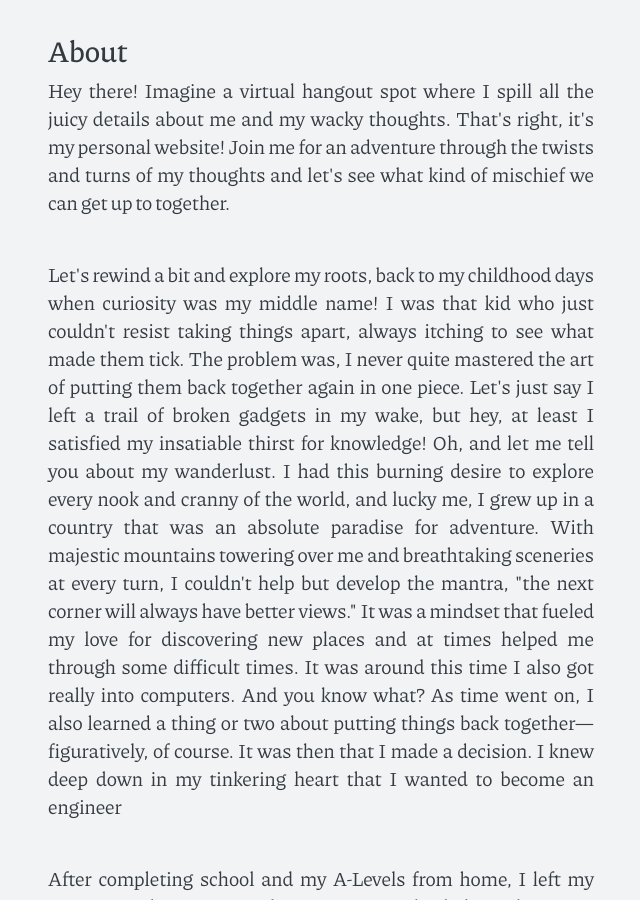
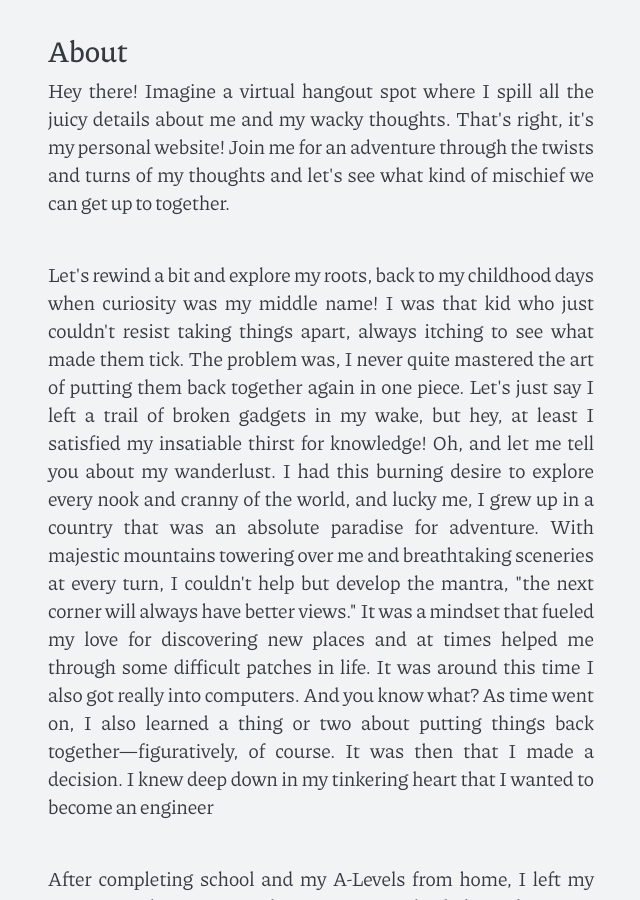
Before and after one commit to ShashwatAdh/ShashwatAdh.github.io, a Jekyll site: the page built from index.md, in a window 1280 px wide and 900 px high, scrolled down 974 px. Shown: the whole window, without its empty margins (319-959 px from the left). Built offline with Jekyll 4.4.1, drawn with Linux system fonts in a browser that asks for light colours; some of the changed text lies outside the part shown.

Commit message:
Update index.md

```diff
--- a/index.md
+++ b/index.md
@@ -13,7 +13,7 @@ Hey there! Imagine a virtual hangout spot where I spill all the juicy details ab
 <br>
 <div align = "justify">
 
-Let's rewind a bit and explore my roots, back to my childhood days when curiosity was my middle name! I was that kid who just couldn't resist taking things apart, always itching to see what made them tick. The problem was, I never quite mastered the art of putting them back together again in one piece. Let's just say I left a trail of broken gadgets in my wake, but hey, at least I satisfied my insatiable thirst for knowledge! Oh, and let me tell you about my wanderlust. I had this burning desire to explore every nook and cranny of the world, and lucky me, I grew up in a country that was an absolute paradise for adventure. With majestic mountains towering over me and breathtaking sceneries at every turn, I couldn't help but develop the mantra, "the next corner will always have better views." It was a mindset that fueled my love for discovering new places and at times helped me through some difficult times. It was around this time I also got really into computers. And you know what? As time went on, I also learned a thing or two about putting things back together—figuratively, of course. It was then that I made a decision. I knew deep down in my tinkering heart that I wanted to become an engineer
+Let's rewind a bit and explore my roots, back to my childhood days when curiosity was my middle name! I was that kid who just couldn't resist taking things apart, always itching to see what made them tick. The problem was, I never quite mastered the art of putting them back together again in one piece. Let's just say I left a trail of broken gadgets in my wake, but hey, at least I satisfied my insatiable thirst for knowledge! Oh, and let me tell you about my wanderlust. I had this burning desire to explore every nook and cranny of the world, and lucky me, I grew up in a country that was an absolute paradise for adventure. With majestic mountains towering over me and breathtaking sceneries at every turn, I couldn't help but develop the mantra, "the next corner will always have better views." It was a mindset that fueled my love for discovering new places and at times helped me through some difficult patches in life. It was around this time I also got really into computers. And you know what? As time went on, I also learned a thing or two about putting things back together—figuratively, of course. It was then that I made a decision. I knew deep down in my tinkering heart that I wanted to become an engineer
 
 </div>
 <br>
```
Also changed, not shown: other parts of index.md (+3 -3 lines).
